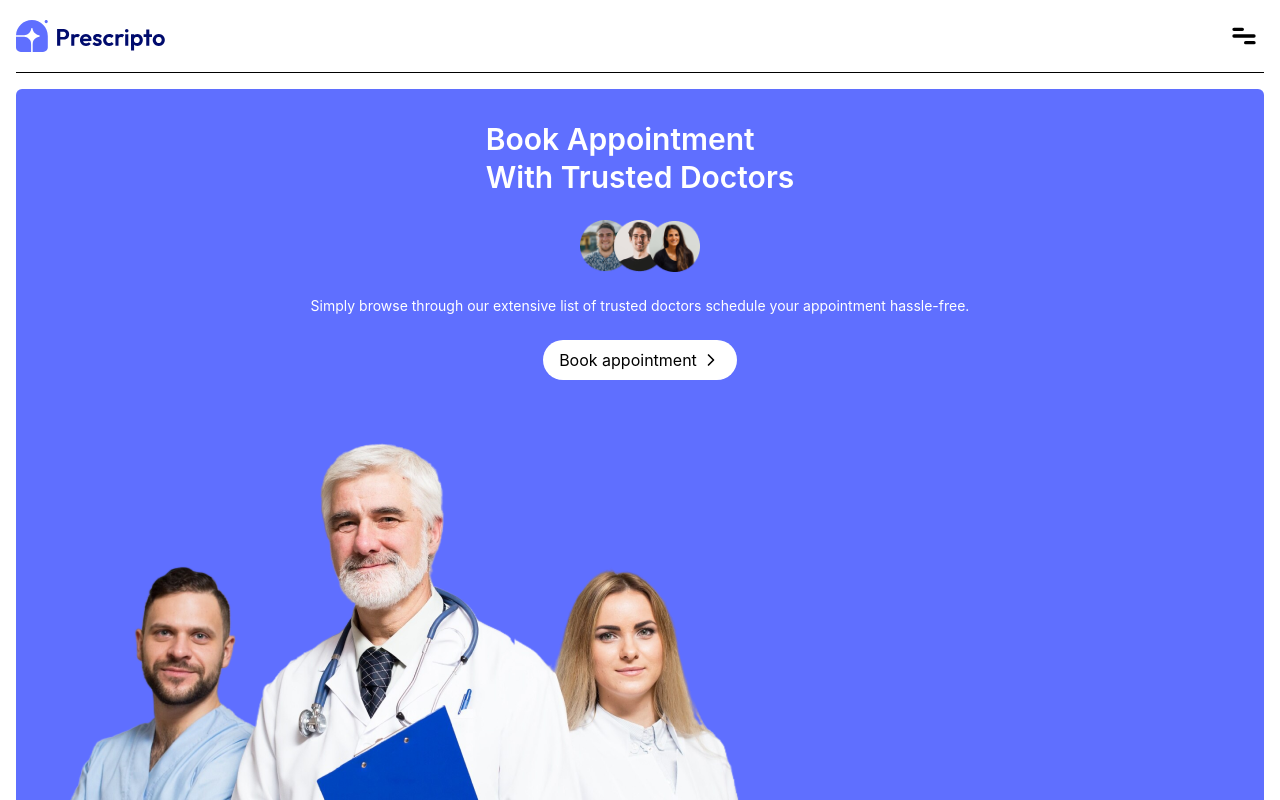
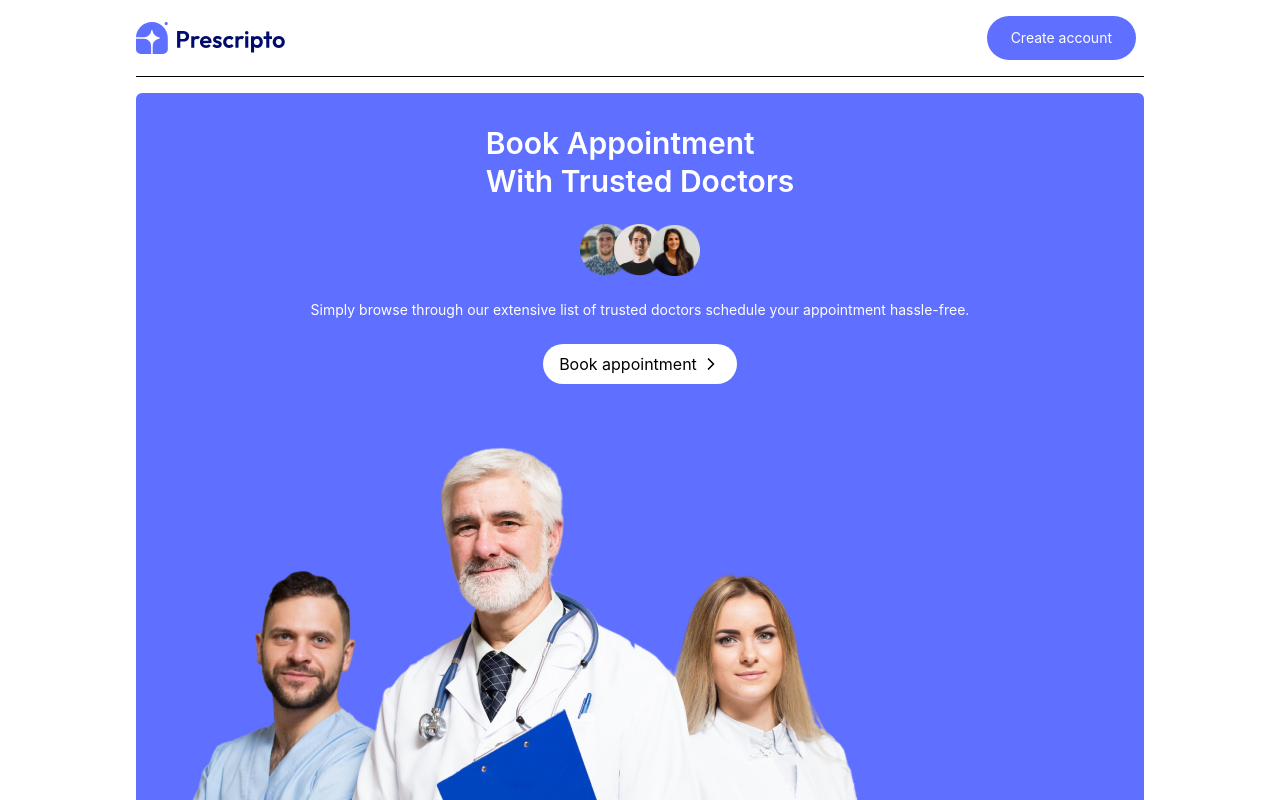
Before and after one commit to elmira1385/prescripto-react, a React (Vite) app: page / in a window 1280 px wide. Shown: the top 800 px of the page. Built offline with nearby package versions, Linux system fonts and the light colour scheme; no server answers.

Commit message:
start fix responsive

```diff
--- a/src/components/Layout/MainLayout.tsx
+++ b/src/components/Layout/MainLayout.tsx
@@ -5,11 +5,11 @@ import Footer from '../Ui/Footer'
 
 const MainLayout = () => {
   return (
-    <>
+    <div className=' px-0 sm:px-30'>
     <Header/>
     <Outlet/>
     <Footer/>
-    </>
+    </div>
   )
 }
 
--- a/src/components/Ui/Header.tsx
+++ b/src/components/Ui/Header.tsx
@@ -50,7 +50,7 @@ const Header = () => {
         <img width={150} src={icon} alt="icon" />
       </div>
       <div className="flex relative gap-2 justify-center items-center">
-        {data && (
+        {data ? (
           <button
             onClick={() => {
               setIsOpenUserInformation((prev) => !prev);
@@ -70,7 +70,9 @@ const Header = () => {
               <polyline id="primary" points="19 14 12 21 5 14"></polyline>
             </svg>
           </button>
-        )}
+        ):<button className="hidden sm:hidden md:hidden lg:inline-flex xl:inline-flex bg-primary text-white py-3 px-6 rounded-full text-sm">
+          Create account
+          </button>}
         {isOpenUserInformation && (
           <div className="absolute  top-0 right-0 pt-14 text-base font-medium text-gray-600 z-60 ">
             <div className="min-w-48 bg-gray-50 rounded flex flex-col gap-4 p-4">
@@ -103,6 +105,7 @@ const Header = () => {
         >
           {isOpenHeader ? (
             <svg
+              className="sm:inline-flex md:inline-flex lg:hidden xl:hidden"
               fill="#000000"
               width="30px"
               height="30px"
@@ -112,7 +115,7 @@ const Header = () => {
               <path d="M11.383 13.644A1.03 1.03 0 0 1 9.928 15.1L6 11.172 2.072 15.1a1.03 1.03 0 1 1-1.455-1.456l3.928-3.928L.617 5.79a1.03 1.03 0 1 1 1.455-1.456L6 8.261l3.928-3.928a1.03 1.03 0 0 1 1.455 1.456L7.455 9.716z" />
             </svg>
           ) : (
-            <svg
+            <svg className="sm:inline-flex md:inline-flex lg:hidden xl:hidden"
               fill="#000000"
               width="40px"
               height="40px"
@@ -127,7 +130,7 @@ const Header = () => {
       </div>
       {isOpenHeader && (
         <div
-          className={`fixed sm:inline-flex md:inline-flex lg:inline-flex xl:hidden  flex flex-col gap-6 items-center  z-50 bg-white  w-full h-full top-15  p-4 transition-all duration-300 ${isOpenHeader ? "right-0" : "-right-full"}`}
+          className={`fixed sm:inline-flex md:inline-flex lg:hidden xl:hidden  flex flex-col gap-6 items-center  z-50 bg-white  w-full h-full top-15  p-4 transition-all duration-300 ${isOpenHeader ? "right-0" : "-right-full"}`}
         >
           <ul className="flex flex-col justify-center items-center gap-6 *:font-bold  *:text-[16px] *:cursor-pointer *:px-4 *:py-2 *:rounded-md">
             <NavLink
--- a/src/pages/Home.tsx
+++ b/src/pages/Home.tsx
@@ -6,7 +6,7 @@ import BookAppointment from '../components/Ui/BookAppointment'
 
 const Home = () => {
   return (
-    <div className='flex flex-col gap-20'>
+    <div className='flex flex-col gap-20 '>
       <Hero/>
       <FindbySpeciality/>
       <ListOfDoctors/>
```
